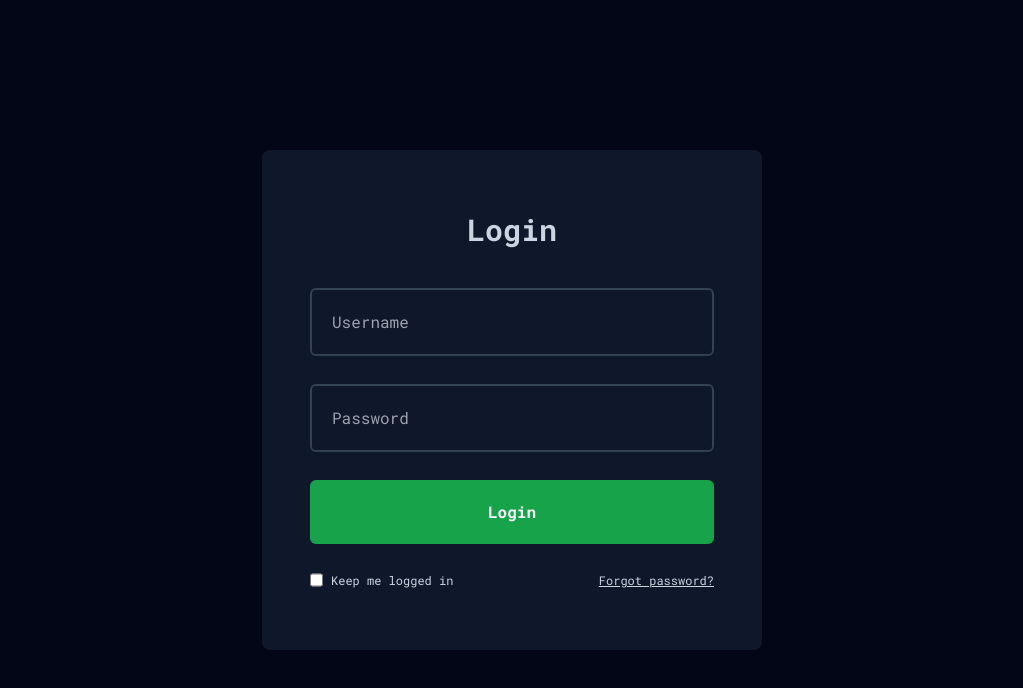
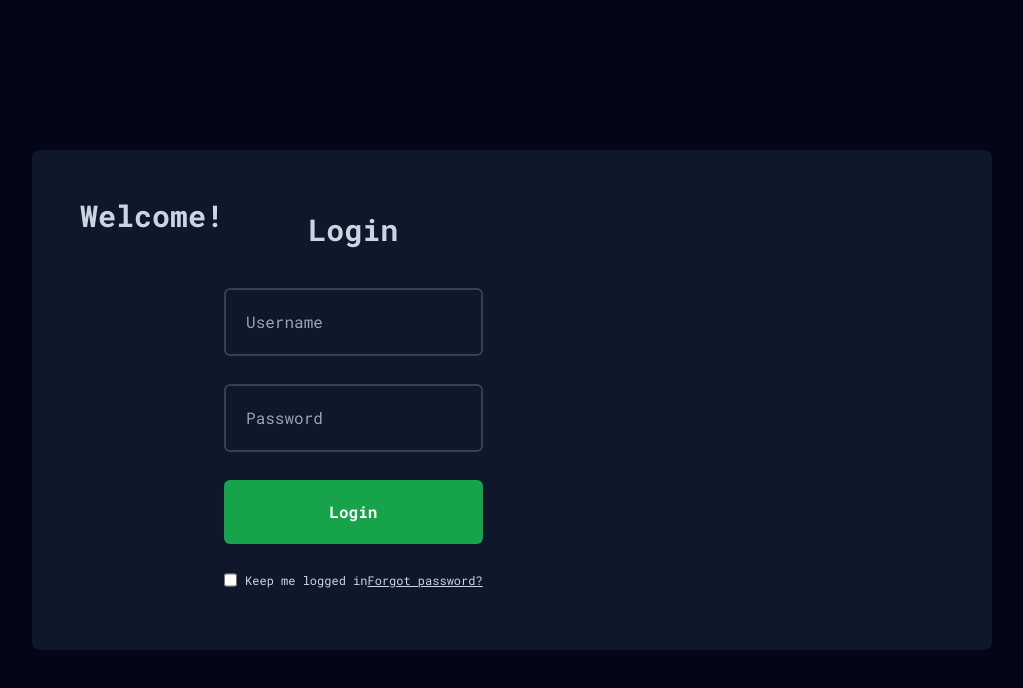
Before and after one commit to esthercate/Hardware-store-management, a Next.js app: page /login in a window 1280 px wide. Shown: the top 688 px of the page, without its empty margins (128-1151 px from the left). Built offline with nearby package versions, Linux system fonts and the light colour scheme.

Commit message:
Add the left side of the login form

```diff
--- a/app/login/page.jsx
+++ b/app/login/page.jsx
@@ -5,7 +5,11 @@ import {authenticate} from '../lib/actions'
 const Login = () => {
   return (
     <div className='w-screen h-screen flex items-center justify-center'>
-      <form action={authenticate} className='flex flex-col justify-center gap-7 bg-slate-900 rounded-lg p-12 w-[500px] h-[500px]'>
+      <div className='flex bg-slate-900 rounded-lg p-12 w-3/4 h-[500px]'>
+        <div>
+          <h1 className='text-3xl font-bold mb-3 text-center'>Welcome!</h1>
+        </div>
+        <form action={authenticate} className='flex flex-col justify-center gap-7 '>
           <h1 className='text-3xl font-bold mb-3 text-center'>Login</h1>
           <input type='text' placeholder='Username' name='username' className='p-5 border-solid border-2 border-slate-700 rounded-md bg-transparent' />
           <input type='password' placeholder='Password' name='password' className='p-5 border-solid border-2 border-slate-700 rounded-md bg-transparent' />
@@ -23,6 +27,7 @@ const Login = () => {
           </div>
         </form>
       </div>
+    </div>
   )
 }
 
```
Lines whose indentation alone changed are shown as unchanged.
